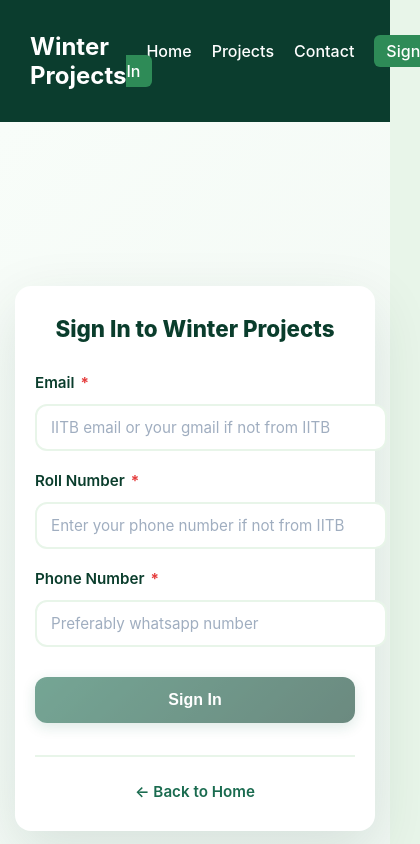
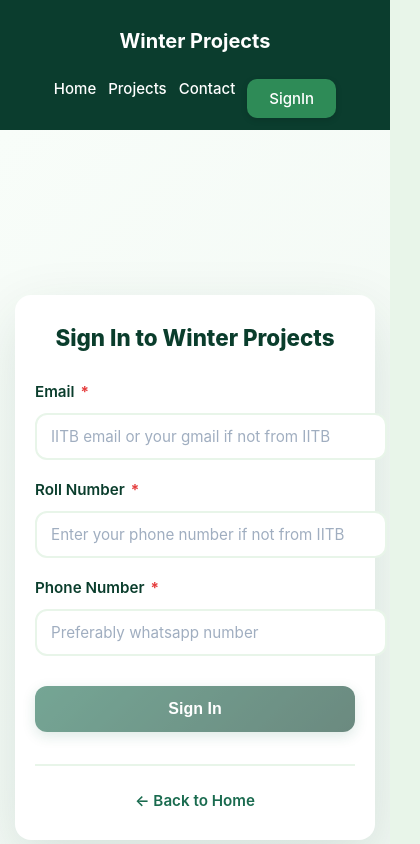
Before and after one commit to deevena30/winter-projects, a React (Vite) app: page /signin in a window 390 px wide. Shown: the top 844 px of the page, 420 px wide, since content can reach past the window. Built offline with nearby package versions, Linux system fonts and the light colour scheme.

Commit message:
SignIn button fixed

```diff
--- a/src/components/Header.jsx
+++ b/src/components/Header.jsx
@@ -10,7 +10,7 @@ export default function Header() {
         <Link to="/">Home</Link>
         <Link to="/courses">Projects</Link>
         <Link to="/contact">Contact</Link>
-        <Link to="/signin" className={styles.signin}>Sign In</Link>
+        <Link to="/signin" className={styles.signin}>SignIn</Link>
       </nav>
     </header>
   );
--- a/src/components/styles/Header.module.css
+++ b/src/components/styles/Header.module.css
@@ -16,8 +16,65 @@
   font-weight: 500;
 }
 
+/* Existing styles */
 .signin {
-  padding: 6px 12px;
+  padding: 6px 14px;
   background: var(--green-primary);
   border-radius: 6px;
+  font-size: 14px;
+  font-weight: 600;
+  transition: 0.2s ease;
 }
+
+.signin:hover {
+  opacity: 0.9;
+}
+
+/* Mobile-friendly styling */
+@media (max-width: 600px) {
+  .navbar {
+    padding: 10px 18px;
+  }
+
+  .links a {
+    margin-left: 12px;
+    font-size: 14px;
+  }
+
+  .signin {
+    padding: 8px 16px;
+    font-size: 15px;
+    border-radius: 8px;
+  }
+}
+@media (max-width: 480px) {
+  .navbar {
+    padding: 12px 18px;
+    flex-direction: column;     /* stack items */
+    align-items: center;
+    gap: 10px;                  /* add space between rows */
+  }
+
+  .logo {
+    font-size: 20px;
+  }
+
+  .links {
+    display: flex;
+    gap: 12px;                  /* nicer spacing between links */
+  }
+
+  .links a {
+    font-size: 15px;
+    margin: 0;                  /* remove big left margin */
+  }
+
+  .signin {
+    padding: 10px 22px;
+    font-size: 16px;
+    border-radius: 10px;
+    background: var(--green-primary);
+    font-weight: 600;
+    box-shadow: 0 2px 6px rgba(0,0,0,0.15);
+  }
+}
```
